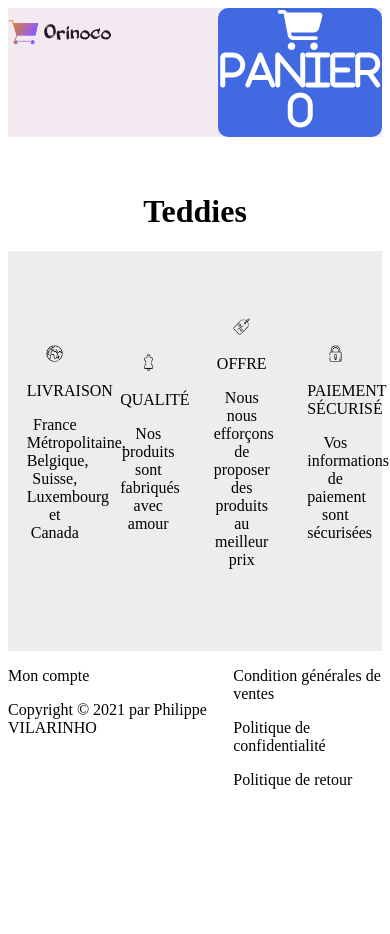
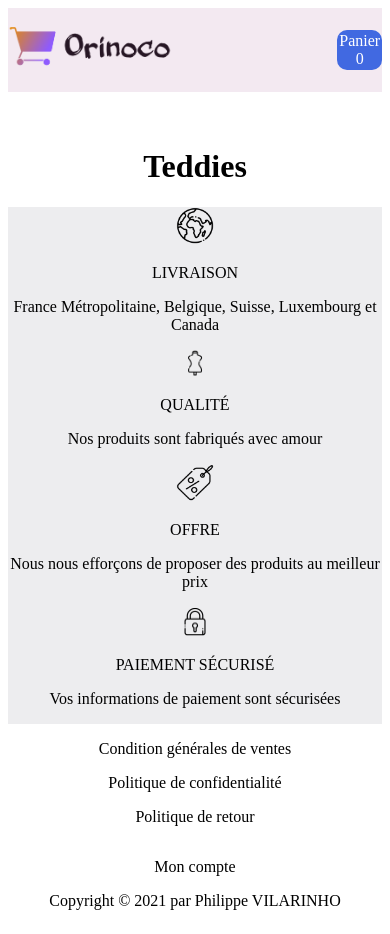
Before and after one commit to tifiloutube/Projet_5, a website: page html/index.html in a window 390 px wide. Before the commit the page ends 844 px from the top, so only its background shows below. Drawn offline with Linux system fonts and the light colour scheme; no server answers.

Commit message:
css
ajout des media queries pour rendre le site responsive sur tablette et smartphone

```diff
--- a/css/confirmation.css
+++ b/css/confirmation.css
@@ -1,4 +1,44 @@
+header {
+    display: flex;
+    justify-content: space-around;
+    background-color: #F3E9F1;
+}
+
+header img{
+    margin: auto;
+    width: 20%;
+}
+
 .main-block{
     text-align: center;
     margin-bottom: 5%;
 }
+
+footer{
+    display: flex;
+    justify-content: space-around;
+}
+
+@media screen and (max-width: 1024px){
+    header img{
+        width: 30%;
+    }
+
+    footer{
+        display: flex;
+        flex-direction: column;
+        text-align: center;
+    }
+}
+
+@media screen and (max-width: 475px){
+    header img{
+        width: 40%;
+    }
+
+    footer{
+        display: flex;
+        flex-direction: column;
+        text-align: center;
+    }
+}
--- a/css/style.css
+++ b/css/style.css
@@ -30,6 +30,17 @@ header a{
 
 .cart a {
   color: #ffffff;
+  display: flex;
+  flex-direction: column;
+  text-decoration: none;
+}
+
+.cart div{
+  display: flex;
+}
+.cart p{
+  margin-top: auto;
+  margin-bottom: auto;
 }
 
 /* ************************************************************* MAIN PARTS ************************************************************* */
@@ -58,3 +69,60 @@ footer{
   display: flex;
   justify-content: space-around;
 }
+
+
+/* ************************************************************* RESPONSIVE PARTS ************************************************************* */
+
+
+/*-----RESPONSIVE SMARTPHONE-----
+---------------------------------*/
+
+@media screen and (max-width: 1024px){
+  .cart i{
+    display: none;
+  }
+  .cart div{
+    display: flex;
+    flex-direction: column;
+  }
+}
+
+/*-----RESPONSIVE SMARTPHONE-----
+---------------------------------*/
+
+@media screen and (max-width: 475px){
+
+  .cart i{
+    display: none;
+  }
+
+  .cart a{
+    display: flex;
+    font-size: 1em;
+    width: auto;
+  }
+
+  .cart span{
+    margin: auto;
+  }
+
+  .shipping{
+    display: flex;
+    flex-direction: column;
+    height: auto;
+  }
+
+  .shipping div{
+    width: auto;
+  }
+
+  .shipping img{
+    width: 10%;
+  }
+
+  footer{
+    display: flex;
+    flex-direction: column-reverse;
+    text-align: center;
+  }
+}
--- a/html/index.html
+++ b/html/index.html
@@ -17,7 +17,10 @@
         </div>
         <div class="cart">
             <a href="cart.html">
-                <i class="fas fa-shopping-cart"> Panier <span>0</span> </i>
+                <i class="fas fa-shopping-cart"></i>
+                <div>
+                    <p>Panier</p><span>0</span>
+                </div>
             </a>
         </div>
     </header>
--- a/js/cart.js
+++ b/js/cart.js
@@ -83,14 +83,14 @@ function addToCart(){
     function displayCart(){
         let cartItems = localStorage.getItem('productsInCart');
         cartItems = JSON.parse(cartItems);
-        console.log(cartItems);
+        //console.log(cartItems);
         let pageContent = document.querySelector('.page-content');
         let pageContentDescription = document.querySelector('.page-content_description');
         let cartCost = localStorage.getItem('totalCost');
         let contact = document.querySelector('#contact');
 
         if(cartItems && pageContent){
-            console.log("Au moins un produit est dans le localStorage");
+            //console.log("Au moins un produit est dans le localStorage");
             pageContent.removeChild(pageContentDescription);
             const myArticle = document.createElement('article');
             const produit = document.createElement('h5');
@@ -182,10 +182,10 @@ Object.values(cartItems).map(teddie => {
             let codePostalForm = document.getElementById("postal").value;
             let emailForm = document.getElementById("email").value;
 
-            var myHeaders = new Headers();
+            let myHeaders = new Headers();
             myHeaders.append("Content-Type", "application/json");
 
-            var raw = JSON.stringify({
+            let raw = JSON.stringify({
             "contact": {
                 "firstName": prenomForm,
                 "lastName": nomForm,
@@ -198,7 +198,7 @@ Object.values(cartItems).map(teddie => {
             ]
             });
 
-            var requestOptions = {
+            let requestOptions = {
             method: 'POST',
             headers: myHeaders,
             body: raw,
@@ -209,7 +209,7 @@ Object.values(cartItems).map(teddie => {
 
             fetch(apiOrder, requestOptions).then(function(response) {
                 response.json().then(function(text) {
-                console.log(text.orderId);
+                //console.log(text.orderId);
                 window.location = `./confirmation.html?id=${text.orderId}&name=${prenomForm}&prix=${total}`
                 });
             });
```
Also changed, not shown: css/cart.css (+18 -0 lines), html/cart.html (+4 -2 lines), html/confirmation.html (+0 -1 lines), html/product.html (+4 -1 lines).
